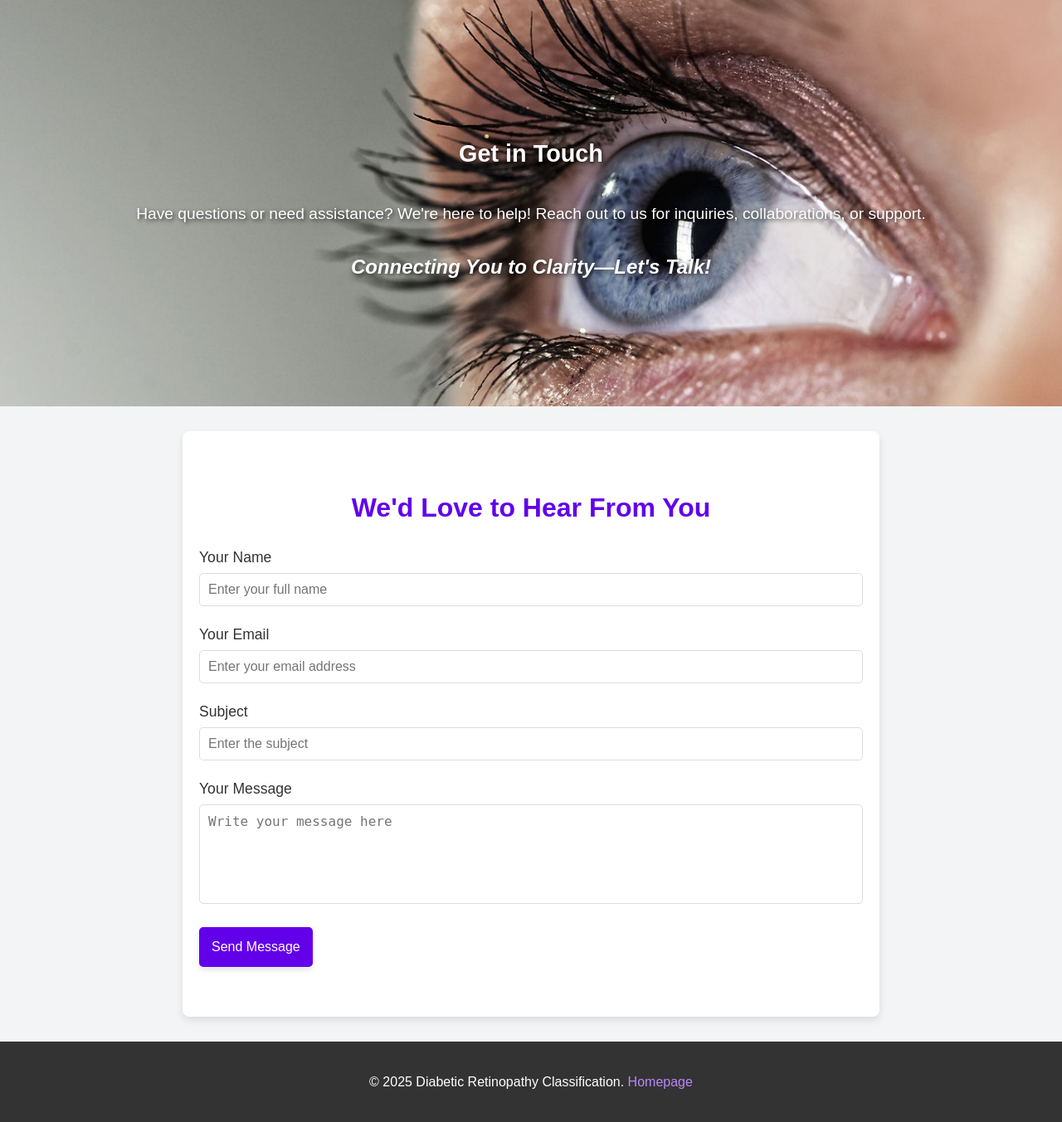
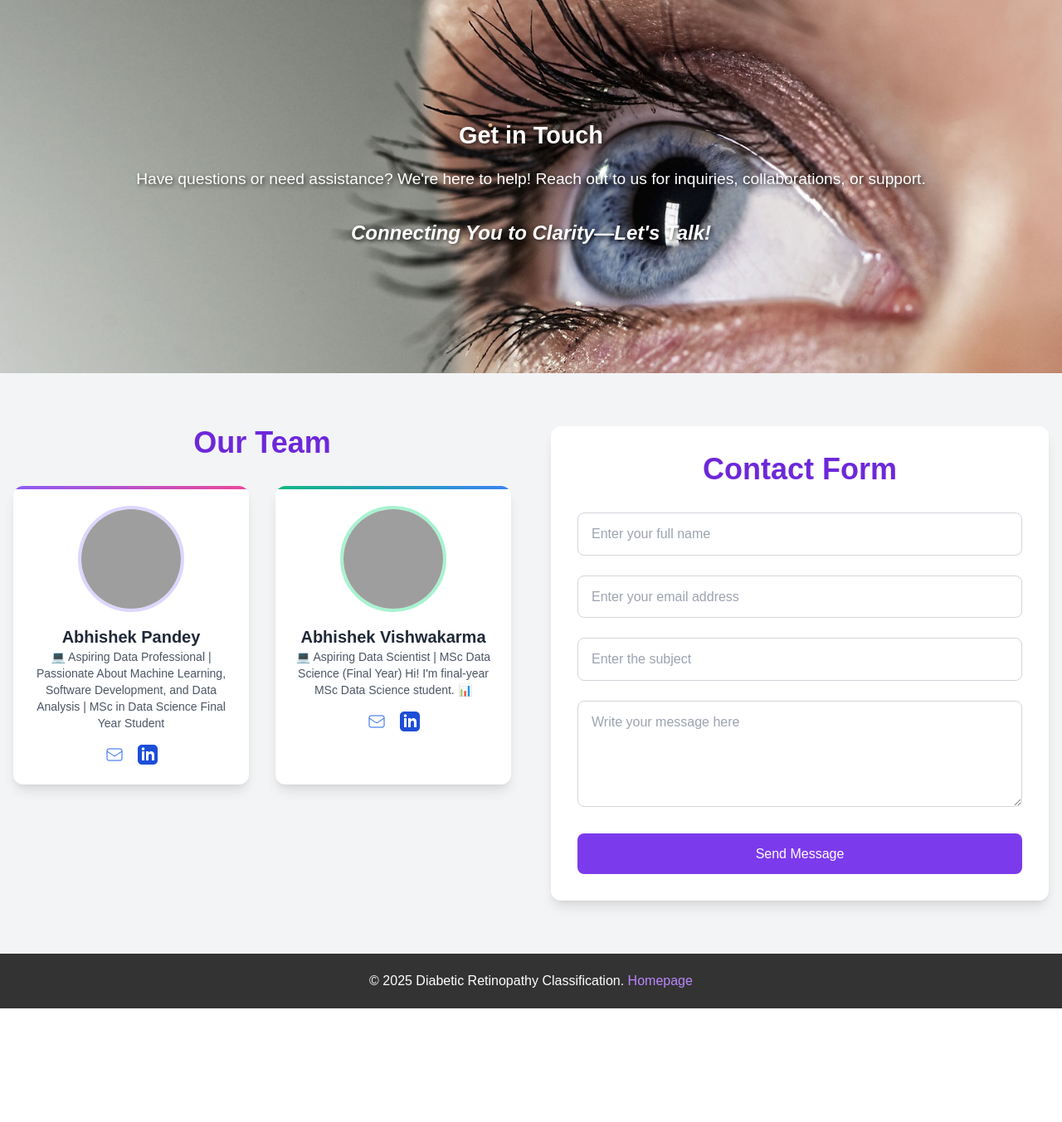
Before and after one commit to Abhishek18141/DR-Insight, a Flask app: page /Contact_Us in a window 1280 px wide. Shown: the part 158-1511 px from the top of the page at 83% size. After the commit the page ends 1374 px from the top, so only its background shows below. Run offline with Flask 3, Linux system fonts and the light colour scheme; grey boxes are pictures that could not be loaded.

Commit message:
Update Contact_Us.html

```diff
--- a/templates/Contact_Us.html
+++ b/templates/Contact_Us.html
@@ -4,6 +4,8 @@
     <meta charset="UTF-8">
     <meta name="viewport" content="width=device-width, initial-scale=1.0">
     <title>Contact Us</title>
+    <link href="https://cdn.jsdelivr.net/npm/tailwindcss@2.2.19/dist/tailwind.min.css" rel="stylesheet">
+    <link href="https://cdnjs.cloudflare.com/ajax/libs/animate.css/4.1.1/animate.min.css" rel="stylesheet">
     <style>
         body {
             font-family: 'Arial', sans-serif;
@@ -74,72 +76,7 @@
             font-weight: bold;
             margin-top: 20px;
         }
-        .contact-section {
-            padding: 40px 20px;
-            background-color: white;
-            max-width: 800px;
-            margin: 30px auto;
-            border-radius: 8px;
-            box-shadow: 0 4px 10px rgba(0, 0, 0, 0.1);
-        }
-        .contact-section h2 {
-            text-align: center;
-            font-size: 2rem;
-            color: #6200ea;
-            margin-bottom: 20px;
-        }
-        .contact-section form {
-            display: flex;
-            flex-direction: column;
-        }
-        .form-group {
-            margin-bottom: 20px;
-        }
-        .form-group label {
-            font-size: 1.1rem;
-            color: #333;
-            margin-bottom: 5px;
-            display: block;
-        }
-        .form-group input, .form-group textarea {
-            width: 100%;
-            padding: 10px;
-            font-size: 1rem;
-            border: 1px solid #ddd;
-            border-radius: 5px;
-            box-sizing: border-box;
-        }
-        .form-group textarea {
-            height: 120px;
-            resize: none;
-        }
-        .form-group button {
-            background-color: #6200ea;
-            color: white;
-            border: none;
-            padding: 15px;
-            font-size: 1rem;
-            cursor: pointer;
-            border-radius: 5px;
-            transition: background-color 0.3s ease;
-            box-shadow: 0 4px 6px rgba(0, 0, 0, 0.1);
-        }
-        .form-group button:hover {
-            background-color: #3700b3;
-        }
-        footer {
-            padding: 20px;
-            text-align: center;
-            background-color: #333;
-            color: white;
-        }
-        footer a {
-            color: #bb86fc;
-            text-decoration: none;
-        }
-        footer a:hover {
-            text-decoration: underline;
-        }
+
         @media (max-width: 768px) {
             .navbar {
                 flex-direction: column;
@@ -156,6 +93,18 @@
                 padding: 12px;
             }
         }
+        footer {
+            padding: 20px;
+            text-align: center;
+            background-color: #333;
+            color: white;
+        }
+        footer a {
+            color: #bb86fc;
+            text-decoration: none;
+        }
+        footer a:hover {
+            text-decoration: underline;
     </style>
 </head>
 <body>
@@ -176,35 +125,91 @@
         <p class="slogan">Connecting You to Clarity—Let's Talk!</p>
     </section>
 
-    <!-- Contact Section -->
-    <section class="contact-section">
-        <h2>We'd Love to Hear From You</h2>
-        <form action="#" method="post">
-            <div class="form-group">
-                <label for="name">Your Name</label>
-                <input type="text" id="name" name="name" placeholder="Enter your full name" required>
+    <!-- Content Container -->
+    <div class="container mx-auto px-4 py-16">
+        <div class="grid md:grid-cols-2 gap-12">
+            <!-- Team Section -->
+            <section class="space-y-8">
+                <h3 class="text-4xl font-bold text-center text-purple-700 mb-8">Our Team</h3>
+
+                <!-- Team Member Cards -->
+                <div class="grid md:grid-cols-2 gap-8">
+                    <!-- Team Member 1 -->
+                    <div class="team-card bg-white p-6 rounded-xl shadow-lg text-center relative overflow-hidden">
+                        <div class="absolute top-0 left-0 w-full h-1 bg-gradient-to-r from-purple-500 to-pink-500"></div>
+                        <img src="static\images\profile_img_1.jpg" alt="Team Member" class="w-32 h-32 rounded-full mx-auto mb-4 object-cover border-4 border-purple-200">
+                        <h4 class="text-xl font-semibold text-gray-800">Abhishek Pandey</h4>
+                        <p class="text-sm text-gray-600 mb-4">💻 Aspiring Data Professional | Passionate About Machine Learning, Software Development, and Data Analysis | MSc in Data Science Final Year Student</p>
+
+                        <div class="flex justify-center space-x-4 mt-4">
+                            <a href="mailto:abhishekpandey88201@gmail.com" class="social-icon text-blue-600 hover:text-blue-800">
+                                <svg xmlns="http://www.w3.org/2000/svg" class="h-6 w-6" fill="none" viewBox="0 0 24 24" stroke="currentColor">
+                                    <path strokeLinecap="round" strokeLinejoin="round" strokeWidth={2} d="M3 8l7.89 5.26a2 2 0 002.22 0L21 8M5 19h14a2 2 0 002-2V7a2 2 0 00-2-2H5a2 2 0 00-2 2v10a2 2 0 002 2z" />
+                                </svg>
+                            </a>
+                            <a href="https://www.linkedin.com/in/abhishek-pandey-108012219/" class="social-icon text-blue-700">
+                                <svg xmlns="http://www.w3.org/2000/svg" width="24" height="24" viewBox="0 0 24 24" fill="currentColor">
+                                    <path d="M19 0h-14c-2.761 0-5 2.239-5 5v14c0 2.761 2.239 5 5 5h14c2.762 0 5-2.239 5-5v-14c0-2.761-2.238-5-5-5zm-11 19h-3v-11h3v11zm-1.5-12.268c-.966 0-1.75-.79-1.75-1.764s.784-1.764 1.75-1.764 1.75.79 1.75 1.764-.783 1.764-1.75 1.764zm13.5 12.268h-3v-5.604c0-3.368-4-3.113-4 0v5.604h-3v-11h3v1.765c1.396-2.586 7-2.777 7 2.476v6.759z"/>
+                                </svg>
+                            </a>
                         </div>
-            <div class="form-group">
-                <label for="email">Your Email</label>
-                <input type="email" id="email" name="email" placeholder="Enter your email address" required>
                     </div>
-            <div class="form-group">
-                <label for="subject">Subject</label>
-                <input type="text" id="subject" name="subject" placeholder="Enter the subject" required>
+
+                    <!-- Team Member 2 -->
+                    <div class="team-card bg-white p-6 rounded-xl shadow-lg text-center relative overflow-hidden">
+                        <div class="absolute top-0 left-0 w-full h-1 bg-gradient-to-r from-green-500 to-blue-500"></div>
+                        <img src="static\images\profile_img_2.jpeg" alt="Team Member" class="w-32 h-32 rounded-full mx-auto mb-4 object-cover border-4 border-green-200">
+                        <h4 class="text-xl font-semibold text-gray-800">Abhishek Vishwakarma</h4>
+                        <p class="text-sm text-gray-600 mb-4">💻 Aspiring Data Scientist | MSc Data Science (Final Year) Hi! I'm final-year MSc Data Science student. 📊</p>
+
+                        <div class="flex justify-center space-x-4 mt-4">
+                            <a href="3647abhishek@gmail.com" class="social-icon text-blue-600 hover:text-blue-800">
+                                <svg xmlns="http://www.w3.org/2000/svg" class="h-6 w-6" fill="none" viewBox="0 0 24 24" stroke="currentColor">
+                                    <path strokeLinecap="round" strokeLinejoin="round" strokeWidth={2} d="M3 8l7.89 5.26a2 2 0 002.22 0L21 8M5 19h14a2 2 0 002-2V7a2 2 0 00-2-2H5a2 2 0 00-2 2v10a2 2 0 002 2z" />
+                                </svg>
+                            </a>
+                            <a href="https://www.linkedin.com/in/abhishek-vishwakarma-0717a7236/" class="social-icon text-blue-700">
+                                <svg xmlns="http://www.w3.org/2000/svg" width="24" height="24" viewBox="0 0 24 24" fill="currentColor">
+                                    <path d="M19 0h-14c-2.761 0-5 2.239-5 5v14c0 2.761 2.239 5 5 5h14c2.762 0 5-2.239 5-5v-14c0-2.761-2.238-5-5-5zm-11 19h-3v-11h3v11zm-1.5-12.268c-.966 0-1.75-.79-1.75-1.764s.784-1.764 1.75-1.764 1.75.79 1.75 1.764-.783 1.764-1.75 1.764zm13.5 12.268h-3v-5.604c0-3.368-4-3.113-4 0v5.604h-3v-11h3v1.765c1.396-2.586 7-2.777 7 2.476v6.759z"/>
+                                </svg>
+                            </a>
                         </div>
-            <div class="form-group">
-                <label for="message">Your Message</label>
-                <textarea id="message" name="message" placeholder="Write your message here" required></textarea>
                     </div>
-            <div class="form-group">
-                <button type="submit">Send Message</button>
                 </div>
+            </section>
+
+            <!-- Contact Form -->
+            <section class="bg-white p-8 rounded-xl shadow-lg">
+                <h3 class="text-4xl font-bold text-center text-purple-700 mb-8">Contact Form</h3>
+                <form id="contactForm" class="space-y-6">
+                    <input type="text" id="name" name="name" placeholder="Enter your full name" required
+                        class="interactive-input w-full px-4 py-3 border border-gray-300 rounded-lg focus:outline-none">
+                    <input type="email" id="email" name="email" placeholder="Enter your email address" required
+                        class="interactive-input w-full px-4 py-3 border border-gray-300 rounded-lg focus:outline-none">
+                    <input type="text" id="subject" name="subject" placeholder="Enter the subject" required
+                        class="interactive-input w-full px-4 py-3 border border-gray-300 rounded-lg focus:outline-none">
+                    <textarea id="message" name="message" placeholder="Write your message here" required rows="4"
+                        class="interactive-input w-full px-4 py-3 border border-gray-300 rounded-lg focus:outline-none"></textarea>
+                    <button type="submit"
+                        class="w-full bg-purple-600 text-white py-3 rounded-lg hover:bg-purple-700 transition transform hover:scale-105">
+                        Send Message
+                    </button>
                 </form>
             </section>
+        </div>
+    </div>
 
     <!-- Footer -->
     <footer>
         <p>&copy; 2025 Diabetic Retinopathy Classification. <a href="/">Homepage</a></p>
     </footer>
+
+    <script>
+        // Form Validation and Submission
+        document.querySelector('form').addEventListener('submit', function(e) {
+            e.preventDefault();
+            alert('Thank you for your message! We will get back to you soon.');
+        });
+    </script>
 </body>
 </html>
```
Lines whose indentation alone changed are shown as unchanged.
